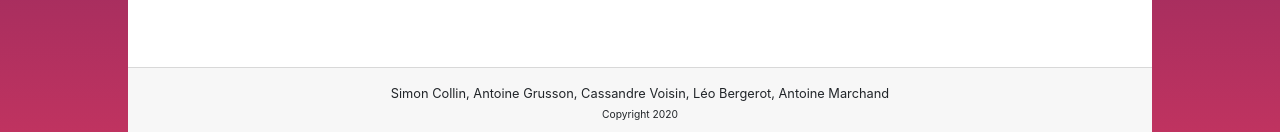
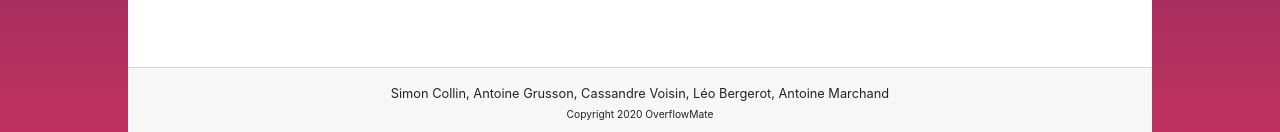
Before and after one commit to lithuaniaHeatingSystem/mutliCriteriaAnalysisHeatingSystem, a Symfony app: template templates/result/list.html.twig in a window 1280 px wide. Shown: the part 665-797 px from the top of the page. Run offline with Twig, Linux system fonts and the light colour scheme; the template is opened without the code that fills it: most values are stand-ins (such as "Sample title", 1, 10 or a date in 2020); style sheets or scripts are compiled from the project's sources; some libraries are stand-ins or nearby versions.

Commit message:
update copyright in base

```diff
--- a/templates/base.html.twig
+++ b/templates/base.html.twig
@@ -51,7 +51,7 @@
 
 <footer class="card-footer text-center font-weight-light">
     <p class="m-0"><small>Simon Collin, Antoine Grusson, Cassandre Voisin, Léo Bergerot, Antoine Marchand</smal></p>
-    <p class="m-0"><small>Copyright {{ "now"|date("Y")}}</small></p>
+    <p class="m-0"><small>Copyright {{ "now"|date("Y")}} OverflowMate</small></p>
 </footer>
 {% block javascripts %}
     {{ encore_entry_script_tags('app') }}
```
